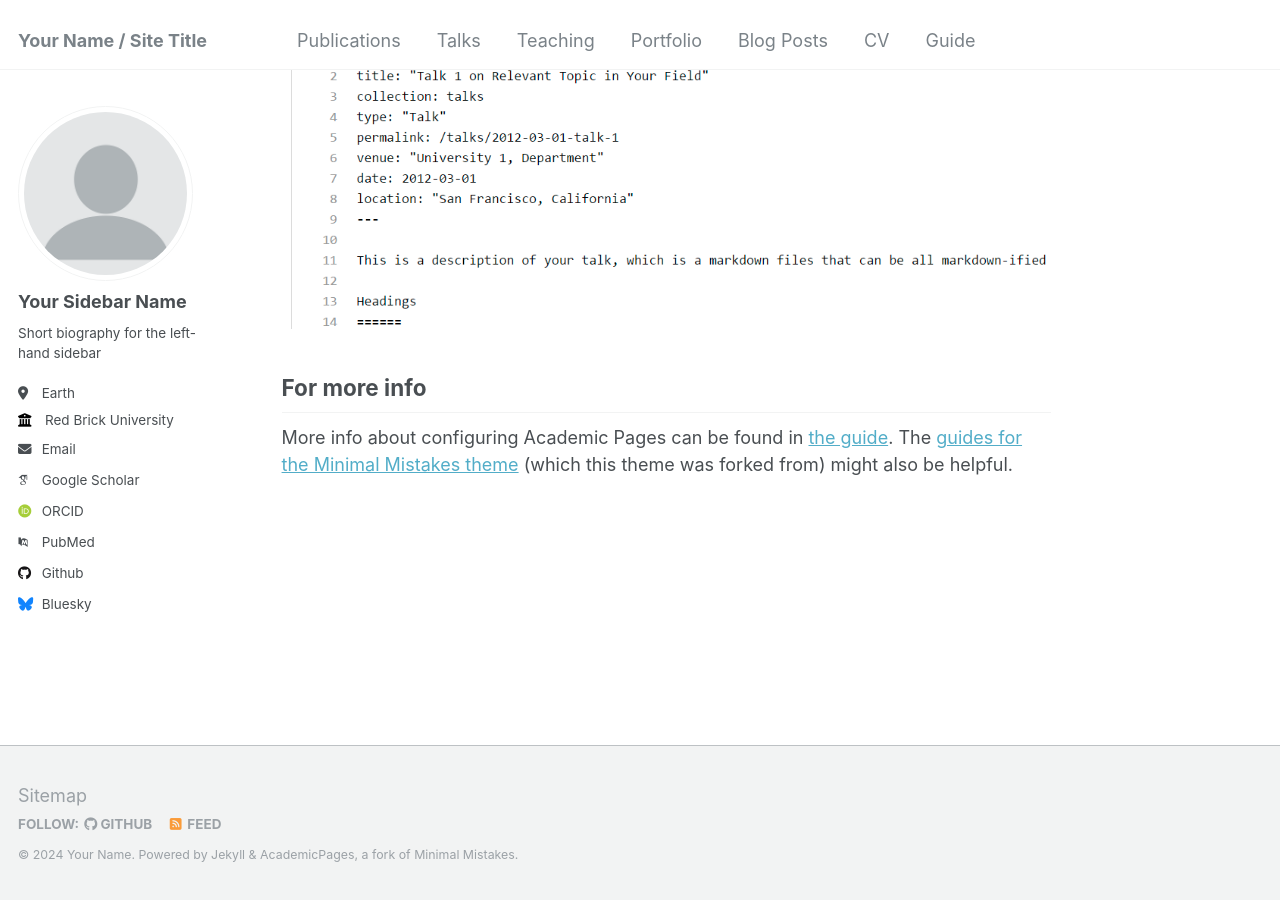
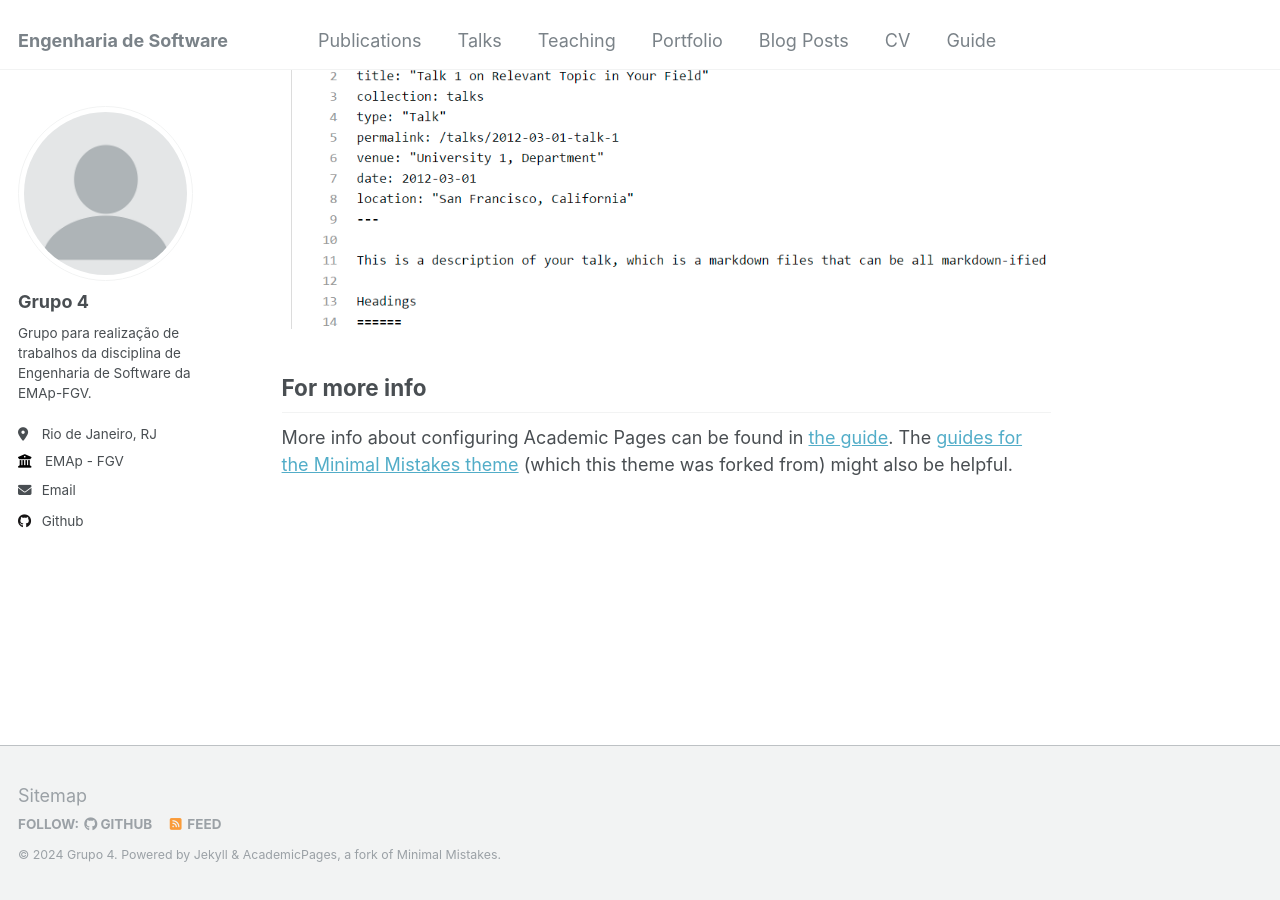
Before and after one commit to felipponn/software-engineering, a Jekyll site: the page built from _pages/about.md, in a window 1280 px wide and 900 px high, scrolled down 2660 px. Built offline with Jekyll 4.4.1, drawn with Linux system fonts in a browser that asks for light colours; some web fonts are replaced.

Commit message:
Update _config.yml

```diff
--- a/_config.yml
+++ b/_config.yml
@@ -8,13 +8,13 @@
 
 # Basic Site Settings
 locale                   : "en-US"
-title                    : "Your Name / Site Title"
+title                    : "Engenharia de Software"
 title_separator          : "-"
-name                     : &name "Your Name"
+name                     : &name "Grupo 4"
 description              : &description "personal description"
-url                      : https://academicpages.github.io # the base hostname & protocol for your site e.g. "https://mmistakes.github.io"
+url                      : https://felipponn.github.io/software-engineering # the base hostname & protocol for your site e.g. "https://mmistakes.github.io"
 baseurl                  : "" # the subpath of your site, e.g. "/blog"
-repository               : "academicpages/academicpages.github.io"
+repository               : "felipponn/software-engineering"
 
 # Site Author - The following control what appear as part of the author content on the side bar.
 #               If a field is blank the icon and link will not appear, otherwise it will be shown.
@@ -22,33 +22,29 @@ repository               : "academicpages/academicpages.github.io"
 author:
   # Biographic information
   avatar           : "profile.png"
-  name             : "Your Sidebar Name"
+  name             : "Grupo 4"
   pronouns         : # example: "she/her"
-  bio              : "Short biography for the left-hand sidebar"
-  location         : "Earth"
-  employer         : "Red Brick University"
+  bio              : "Grupo para realização de trabalhos da disciplina de Engenharia de Software da EMAp-FGV."
+  location         : "Rio de Janeiro, RJ"
+  employer         : "EMAp - FGV"
   uri              : # URL
-  email            : "none@example.org"
+  email            : "B46830@fgv.edu.br"
 
   # Academic websites
   arxiv            : # URL - Update with the correct link to your profile
-  googlescholar    : "https://scholar.google.com/citations?user=PS_CX0AAAAAJ"
   impactstory      : # URL
-  orcid            : "http://orcid.org/yourorcidurl"
   semantic         : # URL
-  pubmed           : "https://www.ncbi.nlm.nih.gov/pubmed/?term=john+snow"
   researchgate     : # URL
 
   # Repositories and software development
   bitbucket        : # Username - Update with your username on the site
   codepen          : # Username
   dribbble         : # Username
-  github           : "academicpages"
+  github           : "felipponn/software-engineering"
   kaggle           : # Username
   stackoverflow    : # User number or user number and name (i.e., use "1" or "1/jeff-atwood")
 
   # Social media
-  bluesky          : "bsky.app" # Replace this with you Bluesky username
   facebook         : # Username
   flickr           : # Username
   foursquare       : # Username
@@ -101,7 +97,7 @@ comments:
     colorscheme          : # "light" (default), "dark"
 staticman:
   allowedFields          : ['name', 'email', 'url', 'message']
-  branch                 : "gh-pages" # "master", "gh-pages"
+  branch                 : "master" # "master", "gh-pages"
   commitMessage          : "New comment."
   filename               : comment-{@timestamp}
   format                 : "yml"
```
